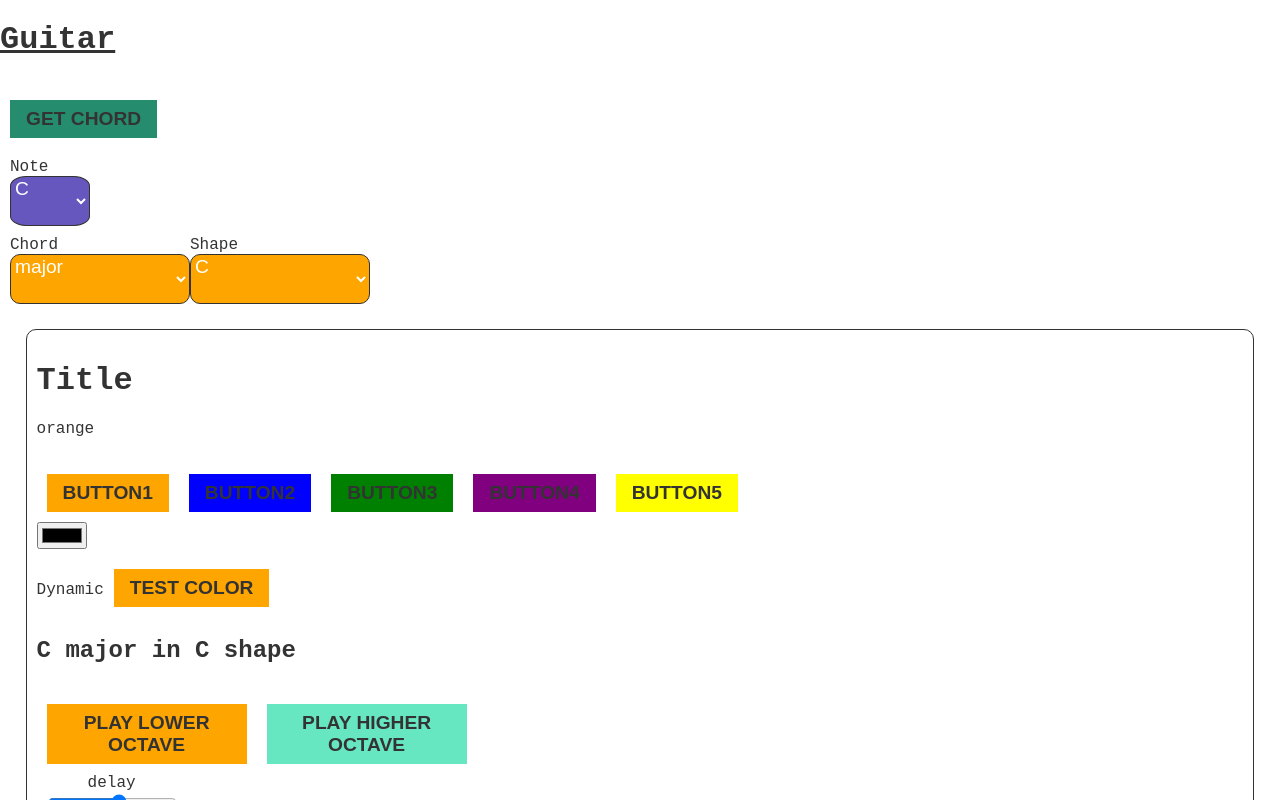
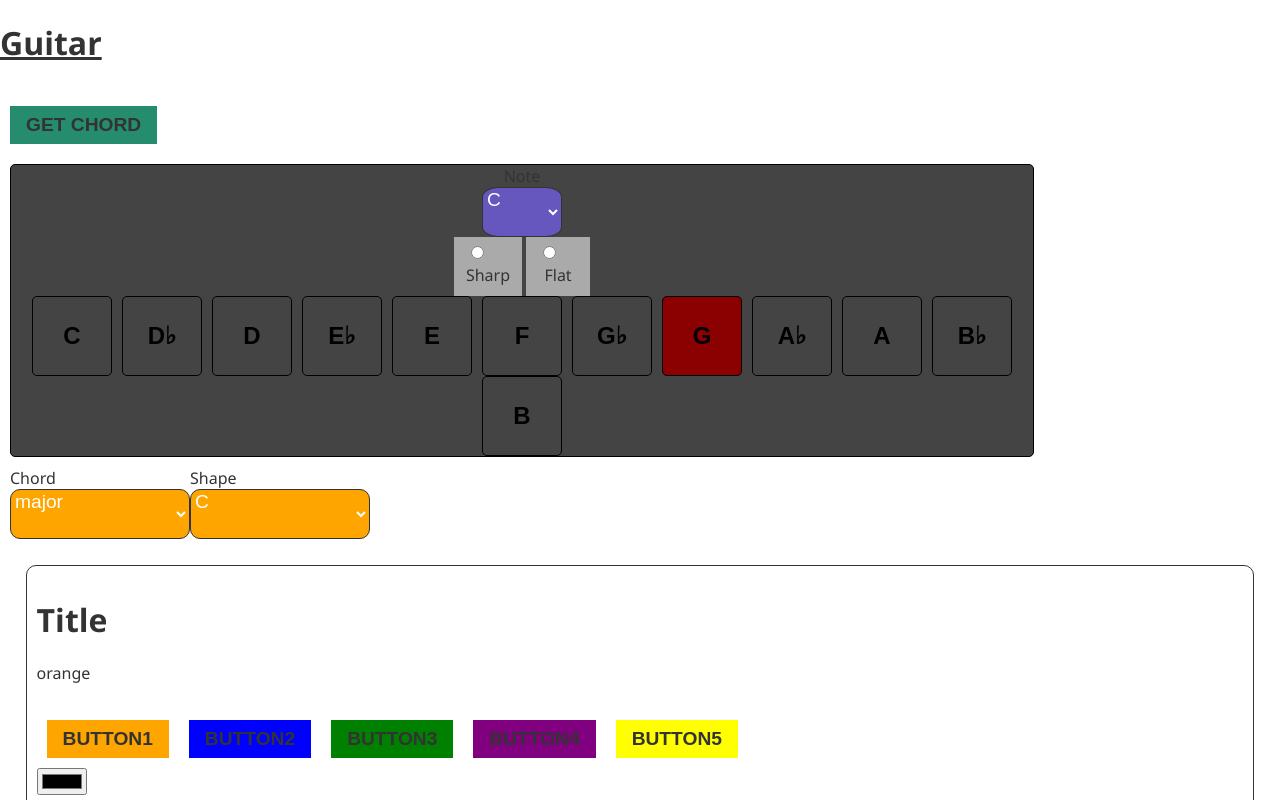
Before and after one commit to CarSig/adopt-me-reactV8-frontendMasters, a React (Vite) app: page / in a window 1280 px wide. Shown: the top 800 px of the page. Built offline with nearby package versions, Linux system fonts and the light colour scheme.

Commit message:
note selectroy styled componetns

```diff
--- a/package.json
+++ b/package.json
@@ -31,6 +31,7 @@
     "react": "18.2.0",
     "react-dom": "18.2.0",
     "react-router-dom": "^6.4.1",
+    "styled-components": "^5.3.6",
     "use-sound": "^4.0.1"
   }
 }
--- a/src/App.jsx
+++ b/src/App.jsx
@@ -8,7 +8,7 @@ import Fret from "./components/Fret";
 import Fretboard from "./components/Fretboard";
 import SelectorMain from "./components/Selector/SelectorMain";
 import React from "react";
-import Circle from "./components/CircleOfFifths/Circle";
+
 
 
 
--- a/src/Context/MusicContext.jsx
+++ b/src/Context/MusicContext.jsx
@@ -2,7 +2,7 @@ import { createContext, useReducer } from "react";
 import AppReducer from "./AppReducer";
 
 const initialState = {
-    note: "",
+    note: "G",
     chord: "",
     scale: "",
     shape: "",
--- a/src/components/CircleOfFifths/Circle.jsx
+++ /dev/null
@@ -1,44 +0,0 @@
-import React from 'react'
-import "./circle.scss"
-
-
-const Circle = () => {
-    const circleOfFifthNotes = ["C", "G", "D", "A", "E", "B", "F#", "C#", "G#", "D#", "A#", "F"];
-    return (
-        <div>
-
-            <ul className='pie'>
-                <li className='slice'>
-                    <div className='slice-contents'><p>ff</p></div>
-                </li>
-
-
-            </ul>
-
-
-
-
-
-
-
-
-            {circleOfFifthNotes.map((note) => (
-                <div key={note} >
-                    <div className="text">{note}</div>
-
-
-                </div>
-            ))}
-
-
-
-
-
-
-
-
-        </div >
-    )
-}
-
-export default Circle
--- a/src/components/CircleOfFifths/circle.scss
+++ /dev/null
@@ -1,42 +0,0 @@
-body {
-  font-family: "Courier New", Courier, monospace;
-}
-
-.pie {
-  overflow: hidden;
-  position: relative;
-  margin: 1em auto;
-  border: dashed 1px;
-  padding: 0;
-  width: 32em;
-  height: 32em;
-  border-radius: 50%;
-  list-style: none;
-}
-.slice {
-  overflow: hidden;
-  position: absolute;
-  top: 0;
-  right: 0;
-  width: 50%;
-  height: 50%;
-  transform-origin: 0% 100%;
-}
-.slice:first-child {
-  //one 1/12th of the circle
-
-  transform: skewY(-30deg);
-}
-.slice-contents {
-  position: absolute;
-  left: -100%;
-  width: 200%;
-  height: 200%;
-  border-radius: 50%;
-}
-.slice:first-child .slice-contents {
-  transform: skewY(22.5deg); /* unskew slice contents */
-}
-.slice:hover .slice-contents {
-  background: violet;
-} /* highlight on hover */
--- a/src/components/Fretboard.jsx
+++ b/src/components/Fretboard.jsx
@@ -25,18 +25,18 @@ const Fretboard = () => {
 
 
 
-            <h2>{selectorNote} {selectorChord} in {selectorShape} shape </h2>
+
             <button style={{ backgroundColor: primaryColor }} onClick={() => { playChord(playNotes, 6, delay) }}>play lower octave </button>
             <button style={{ backgroundColor: secondaryColor }} onClick={() => { playChord(playNotes.map(note => note + 12), 6, delay) }}>play higher octave </button>
             <Slider delay={delay} setDelay={setDelay} />
             {
-
+                //            <h2>{selectorNote} {selectorChord} in {selectorShape} shape </h2>
+                // <h2>chord:{chord.name} ---- {chord.notes}</h2>
+                // <h2>scale:{scale.name} ---- {scale.notes}</h2>
+                // <h2>shape:{JSON.stringify(shape.frets)} ---- chord {selectorNote} {selectorChord} in {selectorShape} shape --- {chord.notes}</h2>
 
 
             }
-            <h2>chord:{chord.name} ---- {chord.notes}</h2>
-            <h2>scale:{scale.name} ---- {scale.notes}</h2>
-            <h2>shape:{JSON.stringify(shape.frets)} ---- chord {selectorNote} {selectorChord} in {selectorShape} shape --- {chord.notes}</h2>
 
 
 
--- a/src/components/Selector/NoteSelector.jsx
+++ b/src/components/Selector/NoteSelector.jsx
@@ -1,21 +1,104 @@
-import React, { useContext } from 'react'
+import React, { useContext, useState } from 'react'
 import { CHROMATIC_SCALE } from "../../musicTheory";
 import { MusicContext } from '../../Context/MusicContext';
+import styled from 'styled-components';
+
+
+const NoteSelect = styled.button`
+width:80px;
+height: 80px;
+border-radius: 5px;
+border: 1px solid #000;
+background-color:  ${props => props.value === props.selectedNote ? "darkred" : "#444"};
+color: #000;
+font-size: 1.5rem;
+font-weight: 600;
+text-align: center;
+text-align-last: center;
+margin: 0 5px;
+padding: 0;
+outline: none;
+cursor: pointer;
+&:hover {
+    background-color: #000;
+    color: #fff;
+}
+`
+const Wrapper = styled.section`
+
+    .note-selector {
+        display: flex;
+        flex-direction: row;
+        align-items: center;
+        justify-content: center;
+        flex-wrap: wrap;
+        width: 100%;
+        height: 100%;
+        background-color: #444;
+        border-radius: 5px;
+        border: 1px solid #000;
+        padding: 0;
+        margin: 0;
+        label {
+            display: flex;
+            flex-direction: column;
+            align-items: center;
+            justify-content: center;
+            width: 100%;
+            height: 100%;
+            padding: 0;
+            margin: 0;};
+            .accidental {
+
+            display: flex;
+            flex-direction: row;
+            align-items: center;
+            justify-content: center;
+            width: 100%;
+            height: 100%; };
+            fieldset {
+                border:none;
+              background-color: #aaa;
+              width:4rem;
+            }
+        }
+
+`;
 
 const NoteSelector = ({ type }) => {
-    const { setNote, selectorNote, setSelectorNote } = useContext(MusicContext);
+    const { setNote, selectorNote, setSelectorNote, note } = useContext(MusicContext);
+    const { accidental, setAccidental } = useState("sharp");
+    const [counter, setCounter] = useState(0);
+
+
+
     const changeHandler = (e) => {
         setSelectorNote(e);
         setNote(e);
+        console.log(e)
+
     }
 
-    const noteSelectorOptions = CHROMATIC_SCALE.map((option) => (
-        <option key={option} value={option}>{option}</option>
+    const noteSelectorOptions = CHROMATIC_SCALE.map((note) => (
+        <option key={note} value={note} >{note}</option>
     ))
 
+
+    const formatNote = (note) => {
+        if (note.length === 1) {
+            return note;
+        } else if
+            (accidental == "sharp") {
+            return note.slice(0, 1);
+        } else {
+            return note.slice(3, 5);
+        }
+    }
+
     return (
-        <div className={`note-selector ${type}`}>
+        <Wrapper as="div">
 
+            <div className={`note-selector ${type} `}>
                 <label htmlFor="note">
                     Note
                     <select defaultValue={selectorNote || "C"}
@@ -25,8 +108,35 @@ const NoteSelector = ({ type }) => {
                         <option disabled />
                         {noteSelectorOptions}
                     </select>
+                    {
+
+                        // radio buttons for accidental
+                        <div className="accidental" >
+                            <fieldset>
+                                <input type="radio" id="sharp" name="accidental" value="sharp" onChange={() => { setAccidental("sharp") }} />
+                                <label htmlFor="sharp">Sharp</label>
+                            </fieldset>
+                            <fieldset>
+                                <input type="radio" id="flat" name="accidental" value="flat" onChange={() => { setAccidental("flat") }} />
+                                <label htmlFor="flat">Flat</label>
+                            </fieldset>
+                        </div>
+                    }
+
+
                 </label>
+
+                {CHROMATIC_SCALE.map((item) => (
+                    <div key={item} onClick={(e) => { changeHandler(e.target.value) }}>
+                        <NoteSelect selectedNote={note} value={item} key={item} onClick={(e) => { changeHandler(e) }}>{formatNote(item)}</NoteSelect>
                     </div>
+
+
+                ))}
+
+
+            </div>
+        </Wrapper>
     )
 }
 
```
Also changed, not shown: src/components/CircleOfFifths/circle.html (deleted, +0 -62 lines), src/components/Selector/CAGEDselector.jsx (deleted, +0 -25 lines), 1 other file (tests, documents, lock files or other folders). Lines whose indentation alone changed are shown as unchanged.
